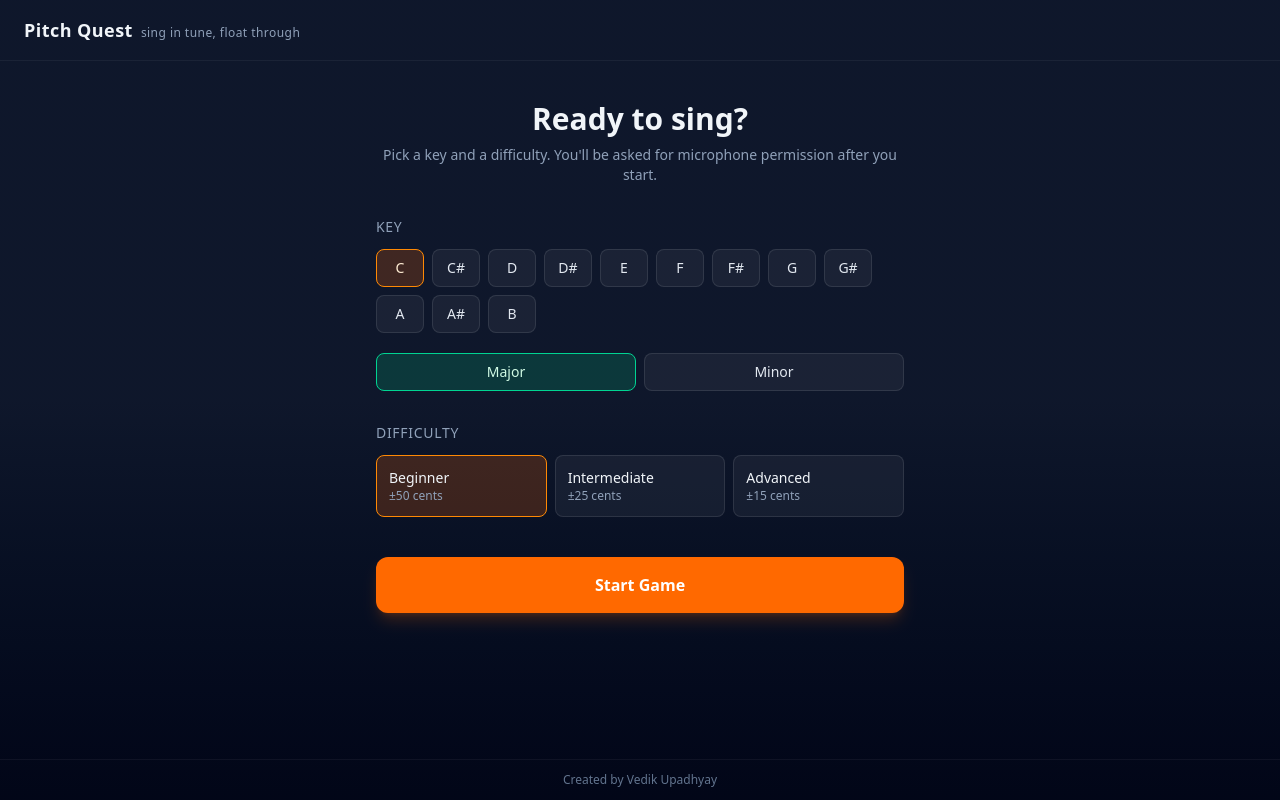
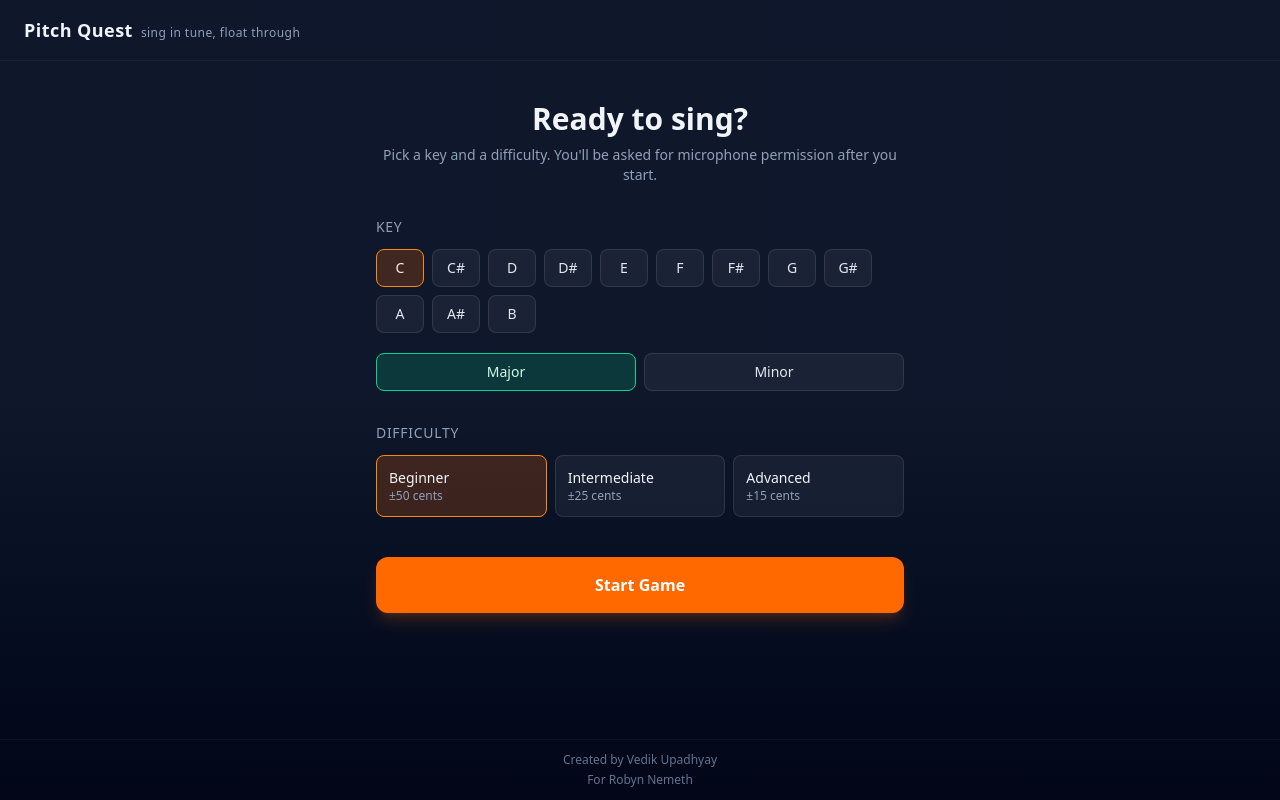
Before and after one commit to Vedwin10/Music-Game, a React (Vite) app: page / in a window 1280 px wide. Built offline with nearby package versions, Linux system fonts and the light colour scheme.

Commit message:
edited footer

```diff
--- a/src/components/Layout.jsx
+++ b/src/components/Layout.jsx
@@ -12,6 +12,7 @@ export default function Layout({ children }) {
       <main className="flex-1">{children}</main>
       <footer className="flex flex-col items-center gap-1 border-t border-white/5 px-6 py-3 text-center text-xs text-slate-500">
         <span>Created by Vedik Upadhyay</span>
+        <span>For Robyn Nemeth</span>
       </footer>
     </div>
   );
```
